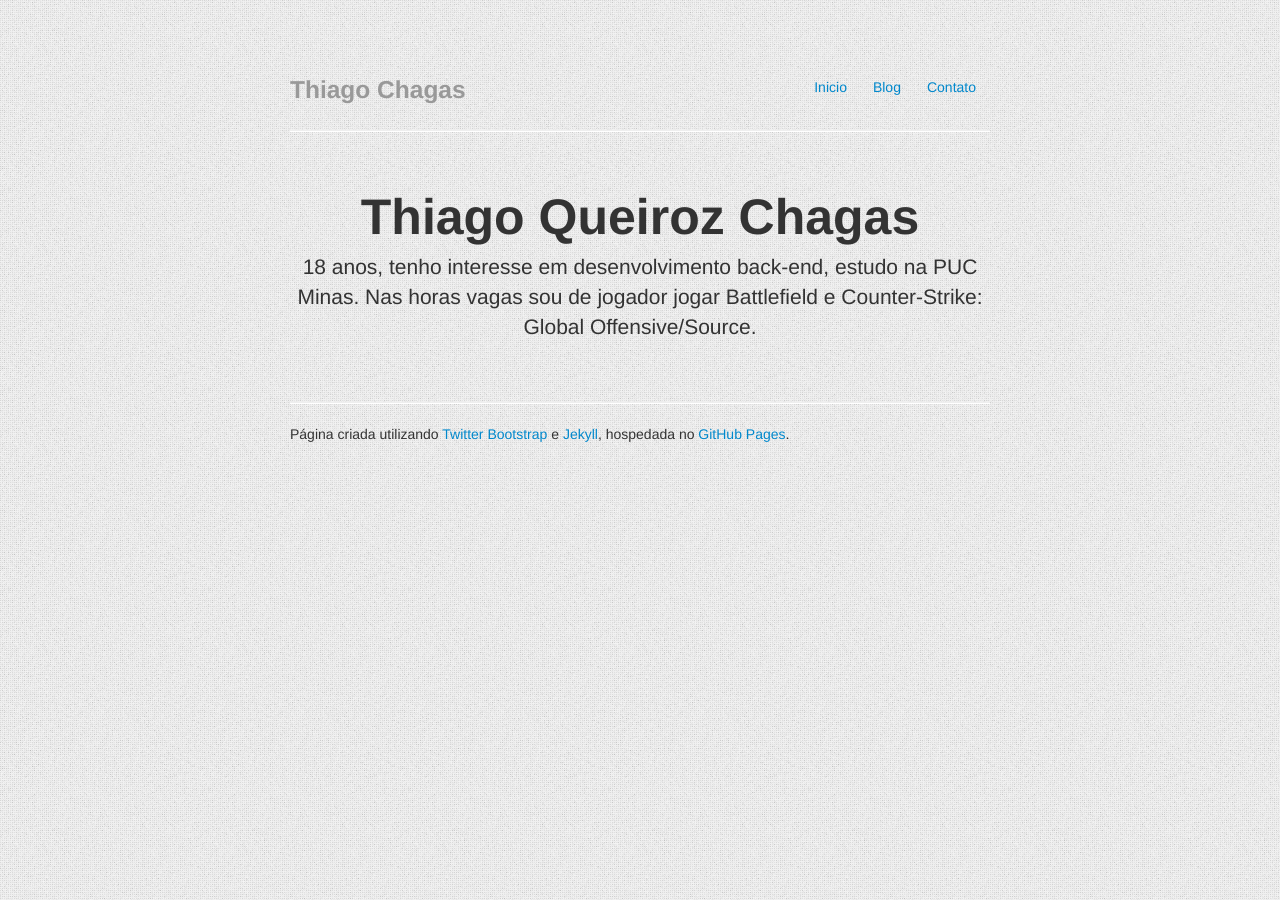
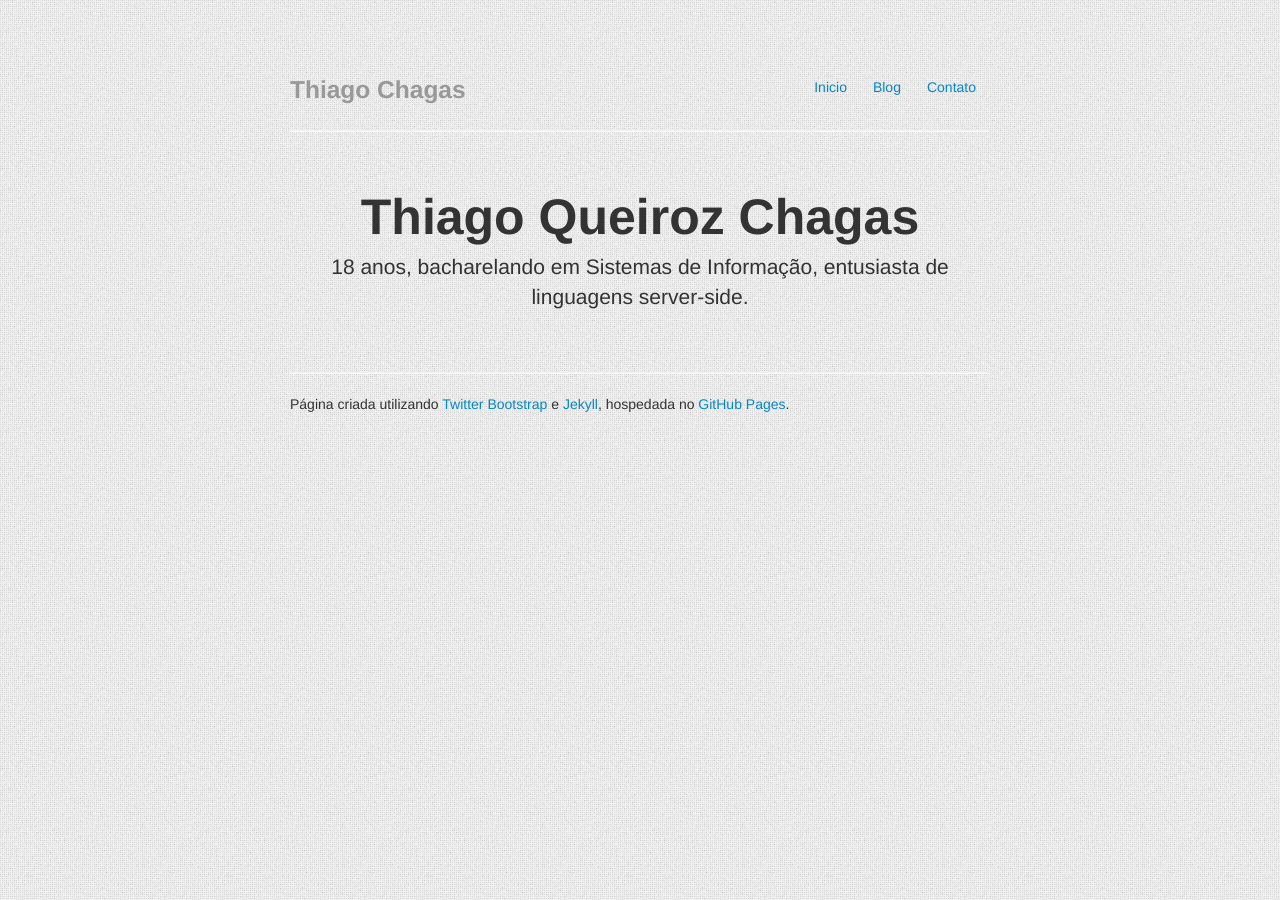
Before and after one commit to tqchagas/tqchagas.github.com, a Jekyll site: the page index.html, which Jekyll copies as it is, in a window 1280 px wide. Built offline with Jekyll 4.4.1, drawn with Linux system fonts in a browser that asks for light colours; nearby versions of some CDN libraries; Markdown is read by kramdown in place of the engine named in the settings.

Commit message:
change in index

```diff
--- a/contato/index.html
+++ b/contato/index.html
@@ -42,7 +42,7 @@
  							<iframe height="497" allowTransparency="true" frameborder="0" scrolling="no" style="width:100%;border:none"  src="http://thiagochagas.wufoo.com/embed/z7x4m1/"><a href="http://thiagochagas.wufoo.com/forms/z7x4m1/">Fill out my Wufoo form!</a></iframe>
                         <hr>
                         <div class="footer">
-                                <p>Página criada utilizando <a href="http://twitter.github.io/bootstrap/">Twitter Bootstrap</a> e <a href="https://github.com/mojombo/jekyll">Jekyll</a>, hospedada no <a href="http://pages.github.com/">GitHub Pages</a>. Todo o projeto disponivel no <a href="https://github.com/tqchagas/tqchagas.github.com">GitHub</a> sobe licença  <a href="http://creativecommons.org/licenses/by/3.0/br/">Creative Commons</a>.</p>
+                                <p>Página criada utilizando <a href="http://twitter.github.io/bootstrap/">Twitter Bootstrap</a> e <a href="https://github.com/mojombo/jekyll">Jekyll</a>, hospedada no <a href="http://pages.github.com/">GitHub Pages</a>.
                         </div>
                 </div>
                 <script type="text/javascript">
--- a/index.html
+++ b/index.html
@@ -41,7 +41,7 @@
                         <hr>
                         <div class="jumbotron">
                                 <h1>Thiago Queiroz Chagas</h1>
-                                <p class="lead">18 anos, tenho interesse em desenvolvimento back-end, estudo na PUC Minas. Nas horas vagas sou de jogador jogar Battlefield e Counter-Strike: Global Offensive/Source.</p>
+                                <p class="lead">18 anos, bacharelando em Sistemas de Informação, entusiasta de linguagens server-side.</p>
                         </div>
                         <hr>
                         <div class="footer">
```
